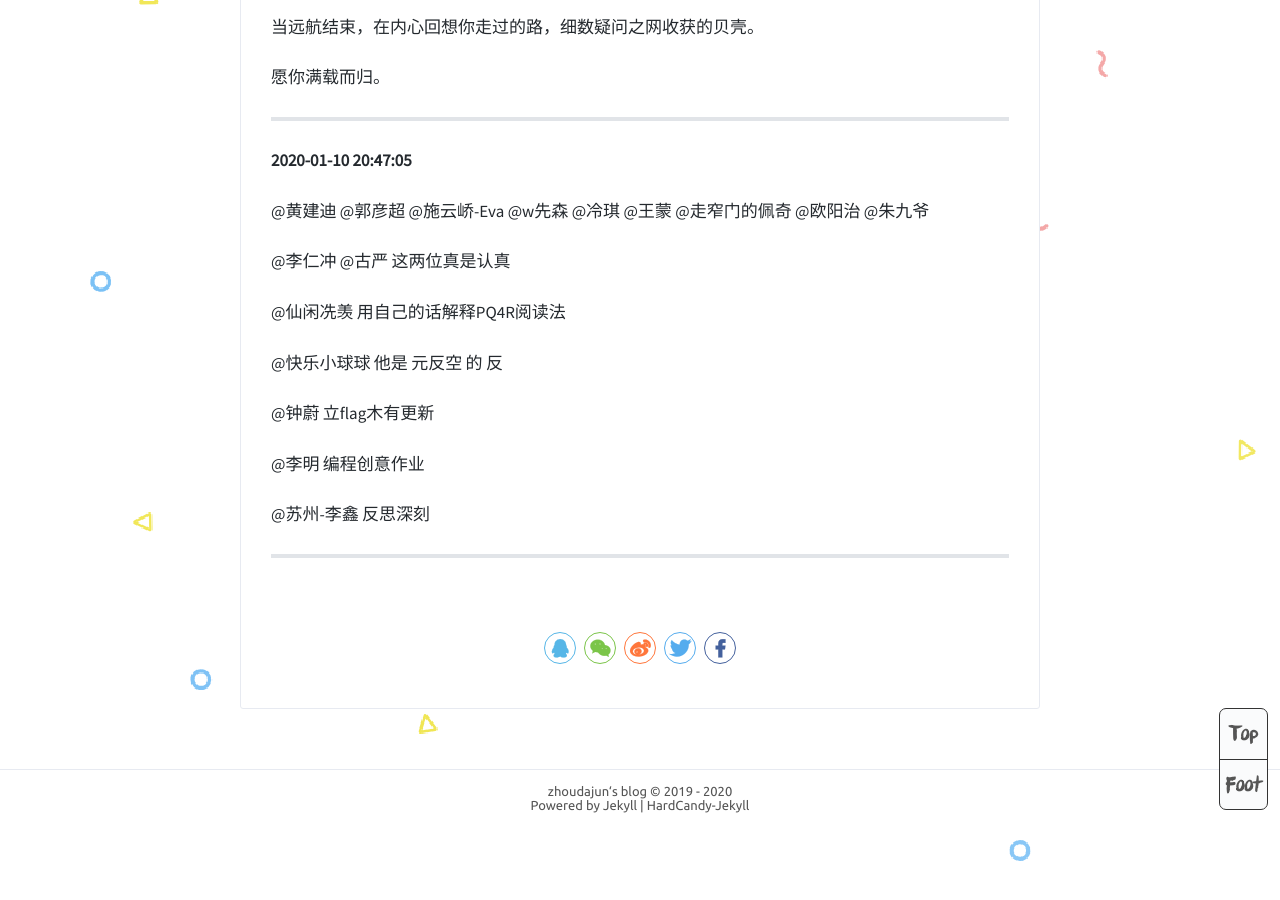
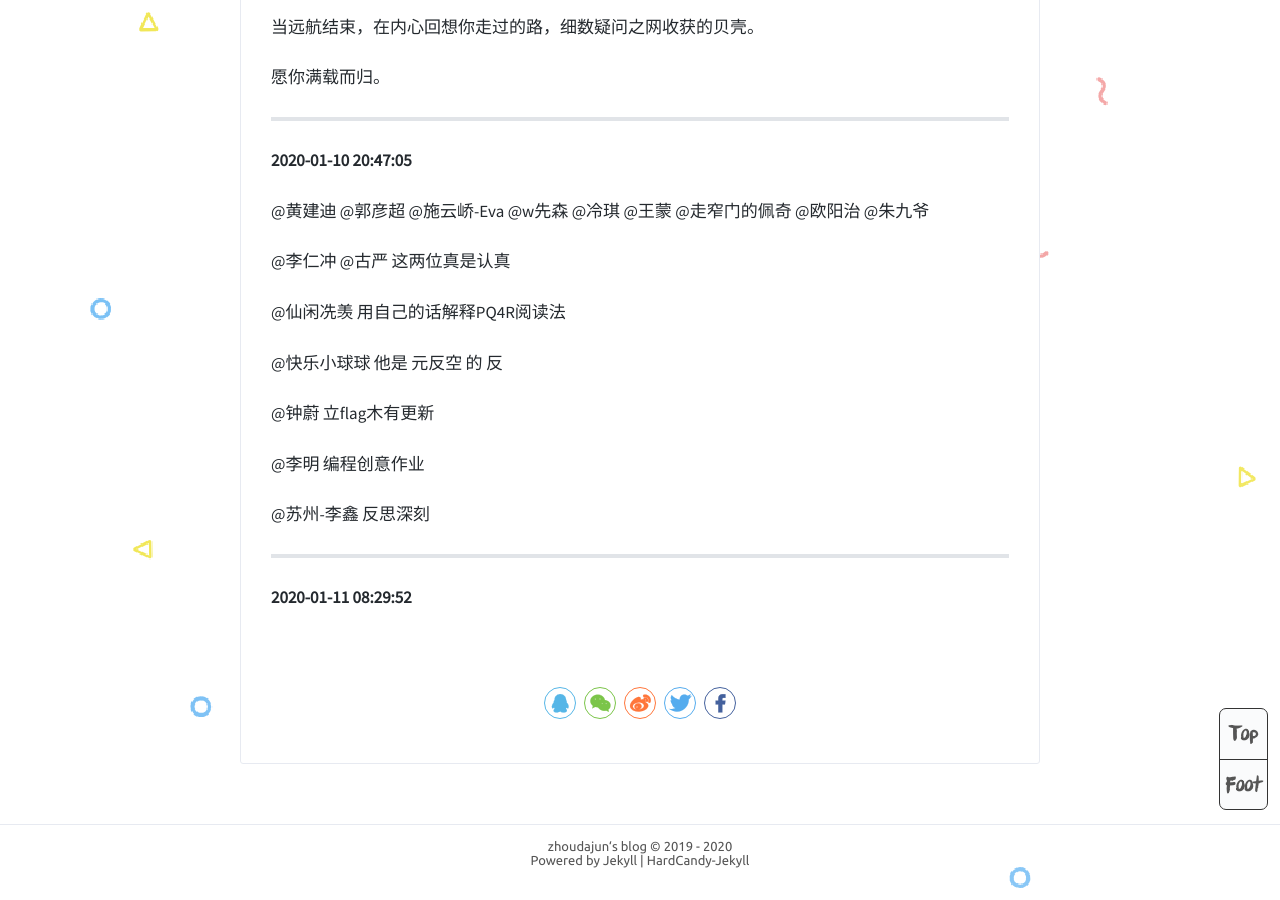
Before and after one commit to zhoudajun/zhoudajun.github.io, a Jekyll site: the page built from _posts/2019-08-05-murmur.md, in a window 1280 px wide and 900 px high, scrolled down 6963 px. Built offline with Jekyll 4.4.1, drawn with Linux system fonts in a browser that asks for light colours; comment, search, counter and statistics services are not loaded.

Commit message:
Update 2019-08-05-murmur.md

```diff
--- a/_posts/2019-08-05-murmur.md
+++ b/_posts/2019-08-05-murmur.md
@@ -244,3 +244,5 @@
 @苏州-李鑫 反思深刻
 
 ---
+
+**2020-01-11 08:29:52**
```
